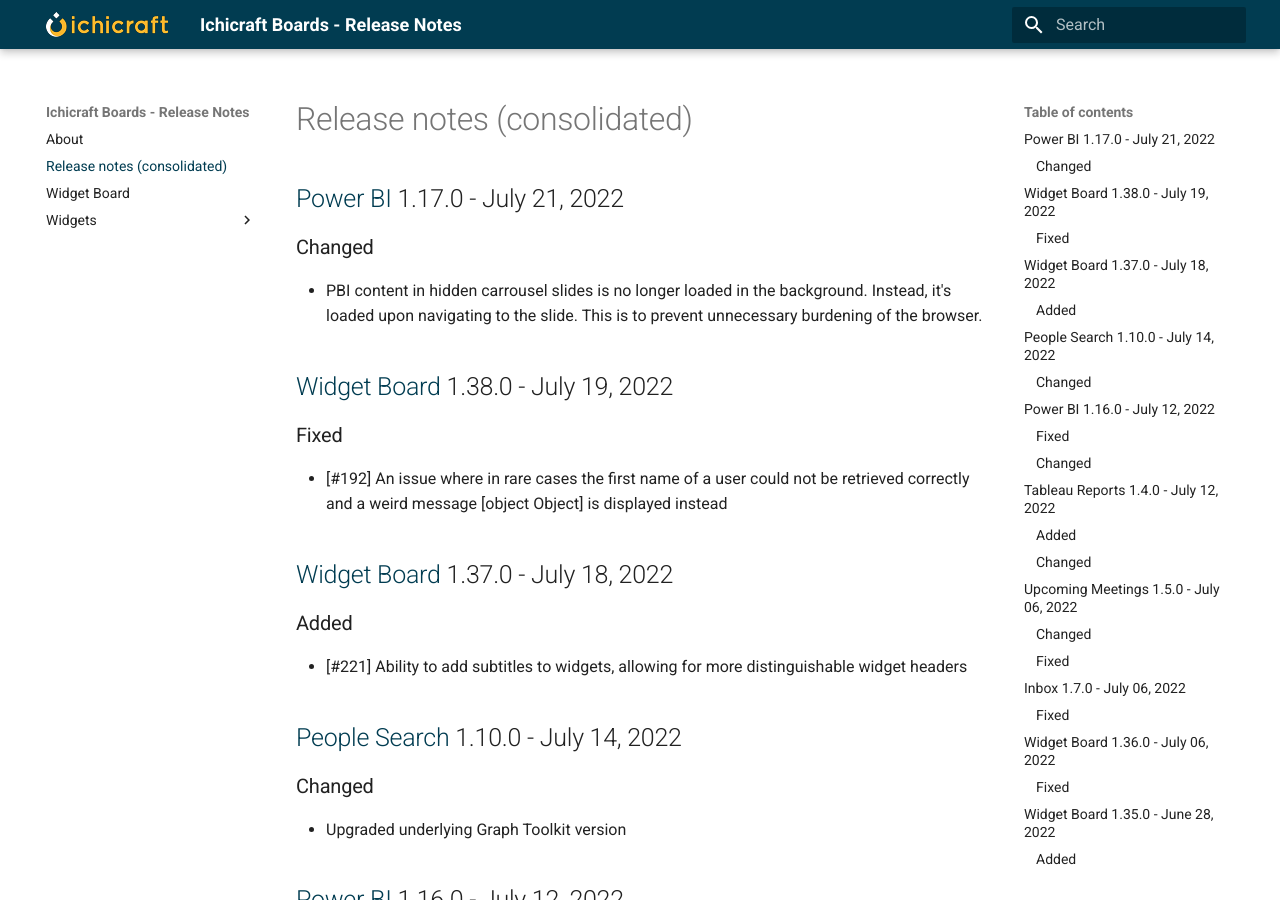
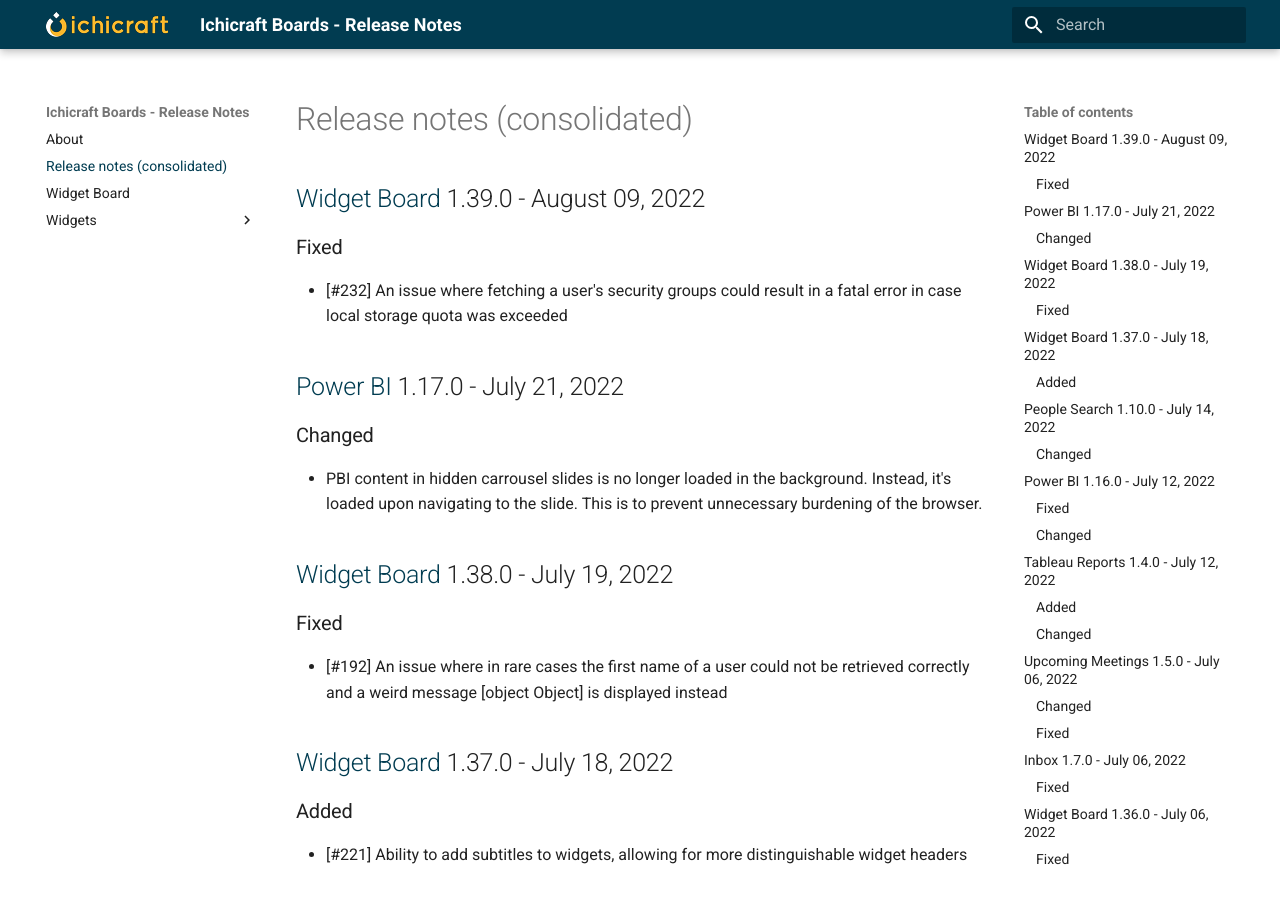
Before and after one commit to ichicraft/widgets-docs, an MkDocs documentation site: the page built from docs/Release-notes-(consolidated).md, in a window 1280 px wide and 900 px high. Built offline with MkDocs 1.6.1 and Material for MkDocs 9.7.7, drawn with Linux system fonts in a browser that asks for light colours.

Commit message:
Release notes updated by BuildService

```diff
--- a/docs/Release-notes-(consolidated).md
+++ b/docs/Release-notes-(consolidated).md
@@ -1,3 +1,8 @@
+## [Widget Board](./Widget Board.md) 1.39.0 - August 09, 2022
+
+### Fixed
+- [#232] An issue where fetching a user&#x27;s security groups could result in a fatal error in case local storage quota was exceeded
+
 ## [Power BI](./Widgets/Power BI.md) 1.17.0 - July 21, 2022
 
 ### Changed
```
Also changed, not shown: docs/Widget Board.md (+5 -0 lines).
